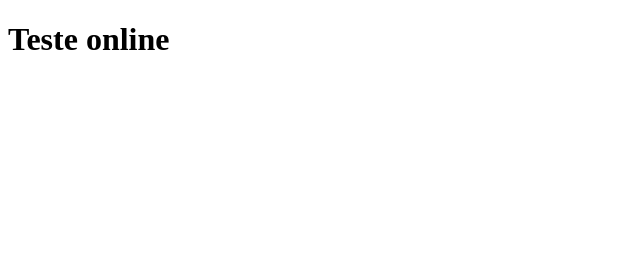
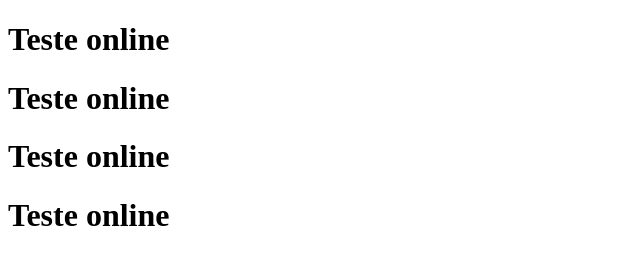
Before and after one commit to sdzephyrx/apenas-mas-um, a plain HTML site: page index.html in a window 1280 px wide. Shown: the whole page, without its empty margins (0-640 px from the left). Drawn offline with Linux system fonts and the light colour scheme.

Commit message:
teste commit

```diff
--- a/index.html
+++ b/index.html
@@ -8,5 +8,8 @@
 </head>
 <body>
     <h1>Teste online</h1>
+    <h1>Teste online</h1>
+    <h1>Teste online</h1>
+    <h1>Teste online</h1>
 </body>
 </html>
```
